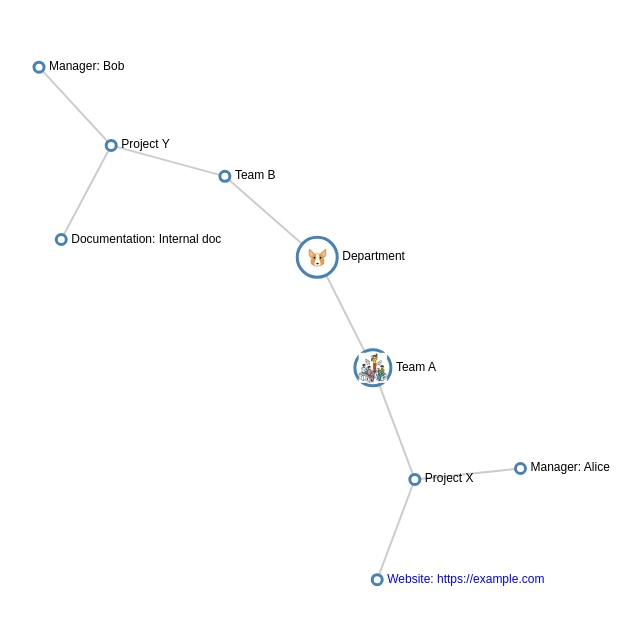
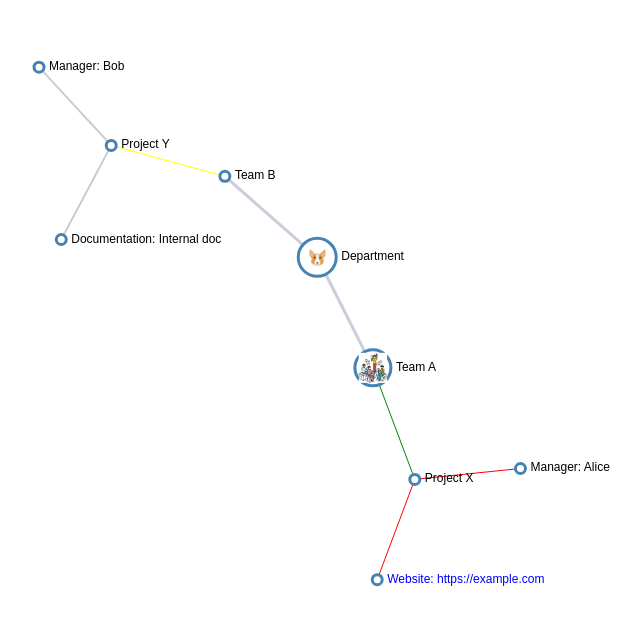
Before and after one commit to darrenkoh/Team-Explorer, a plain HTML site: page index.html in a window 1280 px wide. Shown: the part 141-766 px from the top of the page, without its empty margins (419-1059 px from the left). Drawn offline with nearby package versions, Linux system fonts and the light colour scheme.

Commit message:
Refine node and edge styling with subtle visual improvements

```diff
--- a/data.json
+++ b/data.json
@@ -2,9 +2,9 @@
     "name": "Department",
     "image": "img/department.png",
     "color": "blue",
-    "imageSize": 20,
-    "circleRadius": 20,
-    "edgeColor": "blue",
+    "imageSize": 18,
+    "circleRadius": 19,
+    "edgeColor": "#ccd",
     "edgeWidth": 3,
     "children": [
         {
--- a/script.js
+++ b/script.js
@@ -1,13 +1,15 @@
 // Define margins for the visualization
-var margin = {top: 50, right: 50, bottom: 50, left: 50};
+var margin = { top: 50, right: 50, bottom: 50, left: 50 };
 
 // Load the data from data.json
-d3.json("data.json").then(function(data) {
+d3.json("data.json").then(function (data) {
+    console.log("Loaded data:", data);
+
     // Create the hierarchy from the data
     var root = d3.hierarchy(data);
 
     // Initialize all nodes with _children set to children (for collapsing)
-  root.descendants().forEach(function(d) {
+    root.descendants().forEach(function (d) {
         d._children = d.children ? d.children.slice() : null;  // Store a copy of children
         d.children = d._children;  // Initially expanded
     });
@@ -15,10 +17,10 @@ d3.json("data.json").then(function(data) {
     // Function to update the visualization
     function update() {
         // Get visible nodes and links
-    var nodes = root.descendants().filter(function(d) {
+        var nodes = root.descendants().filter(function (d) {
             return d.parent ? d.parent.children : true;
         });
-    var links = root.links().filter(function(d) {
+        var links = root.links().filter(function (d) {
             return d.source.children && d.target.parent.children;
         });
 
@@ -27,19 +29,31 @@ d3.json("data.json").then(function(data) {
         simulation.force("link").links(links);
         simulation.alpha(1).restart();
 
-    // Update links
+        // Update links with custom color and width
         var link = zoomGroup.selectAll(".link")
-      .data(links, function(d) { return d.target.id; });
+            .data(links, function (d) { return d.target.id; });
         link.exit().remove();
-    link.enter().append("line")
+        var linkEnter = link.enter().append("line")
             .attr("class", "link")
-      .on("click", function(event) {
+            .on("click", function (event) {
                 event.stopPropagation();  // Prevent zoom on edge click
             });
 
+        // Merge enter and update selections to apply styles
+        link.merge(linkEnter)
+            .attr("stroke", function (d) {
+                console.log("Link from", d.source.data.name, "to", d.target.data.name,
+                    "edgeColor:", d.source.data.edgeColor);
+                return d.source.data.edgeColor || "#ccc";
+            })
+            .attr("stroke-width", function (d) {
+                console.log("Link from", d.source.data.name, "to", d.target.data.name,
+                    "edgeWidth:", d.source.data.edgeWidth);
+                return d.source.data.edgeWidth || 2;
+            });
         // Update nodes
         var node = zoomGroup.selectAll(".node")
-      .data(nodes, function(d) { return d.id; });
+            .data(nodes, function (d) { return d.id; });
         node.exit().remove();
         var nodeEnter = node.enter().append("g")
             .attr("class", "node")
@@ -47,13 +61,13 @@ d3.json("data.json").then(function(data) {
                 .on("start", dragstarted)
                 .on("drag", dragged)
                 .on("end", dragended))
-      .on("click", function(event, d) {
+            .on("click", function (event, d) {
                 event.stopPropagation();  // Prevent zoom on node click
                 toggleExpandCollapse(d);
             });
 
         // Append node elements (circles and images)
-    nodeEnter.each(function(d) {
+        nodeEnter.each(function (d) {
             var nodeGroup = d3.select(this);
 
             // Compute sizes based on node properties or defaults
@@ -105,7 +119,7 @@ d3.json("data.json").then(function(data) {
 
         // Update font weight based on expand/collapse state
         node.merge(nodeEnter).select("text")
-      .style("font-weight", function(d) {
+            .style("font-weight", function (d) {
                 return d._children && !d.children ? "bold" : "normal";  // Bold if collapsed
             });
     }
@@ -155,7 +169,7 @@ d3.json("data.json").then(function(data) {
     var zoomGroup = svg.append("g");
 
     // Set up zoom behavior
-  var zoom = d3.zoom().on("zoom", function(event) {
+    var zoom = d3.zoom().on("zoom", function (event) {
         zoomGroup.attr("transform", event.transform);
     });
     svg.call(zoom);
@@ -165,12 +179,12 @@ d3.json("data.json").then(function(data) {
 
     // Create the force simulation
     var simulation = d3.forceSimulation()
-    .force("link", d3.forceLink().id(function(d) { return d.id; }).distance(100))
+        .force("link", d3.forceLink().id(function (d) { return d.id; }).distance(100))
         .force("charge", d3.forceManyBody().strength(-200))
         .force("center", d3.forceCenter(width / 2, height / 2));
 
     // Assign unique IDs to nodes for the simulation
-  root.descendants().forEach(function(d, i) {
+    root.descendants().forEach(function (d, i) {
         d.id = i;
     });
 
@@ -190,14 +204,14 @@ d3.json("data.json").then(function(data) {
     window.addEventListener("resize", updateLayout);
 
     // Update positions on each tick of the simulation
-  simulation.on("tick", function() {
+    simulation.on("tick", function () {
         zoomGroup.selectAll(".link")
-      .attr("x1", function(d) { return d.source.x; })
-      .attr("y1", function(d) { return d.source.y; })
-      .attr("x2", function(d) { return d.target.x; })
-      .attr("y2", function(d) { return d.target.y; });
+            .attr("x1", function (d) { return d.source.x; })
+            .attr("y1", function (d) { return d.source.y; })
+            .attr("x2", function (d) { return d.target.x; })
+            .attr("y2", function (d) { return d.target.y; });
 
         zoomGroup.selectAll(".node")
-      .attr("transform", function(d) { return "translate(" + d.x + "," + d.y + ")"; });
+            .attr("transform", function (d) { return "translate(" + d.x + "," + d.y + ")"; });
     });
 });
--- a/style.css
+++ b/style.css
@@ -4,10 +4,10 @@ body {
     padding: 0;
   }
 
-  .link {
+  /* .link {
     stroke: #ccc;
     stroke-width: 2px;
-  }
+  } */
 
   .node circle {
     fill: #fff;
```
Lines whose indentation alone changed are shown as unchanged.
